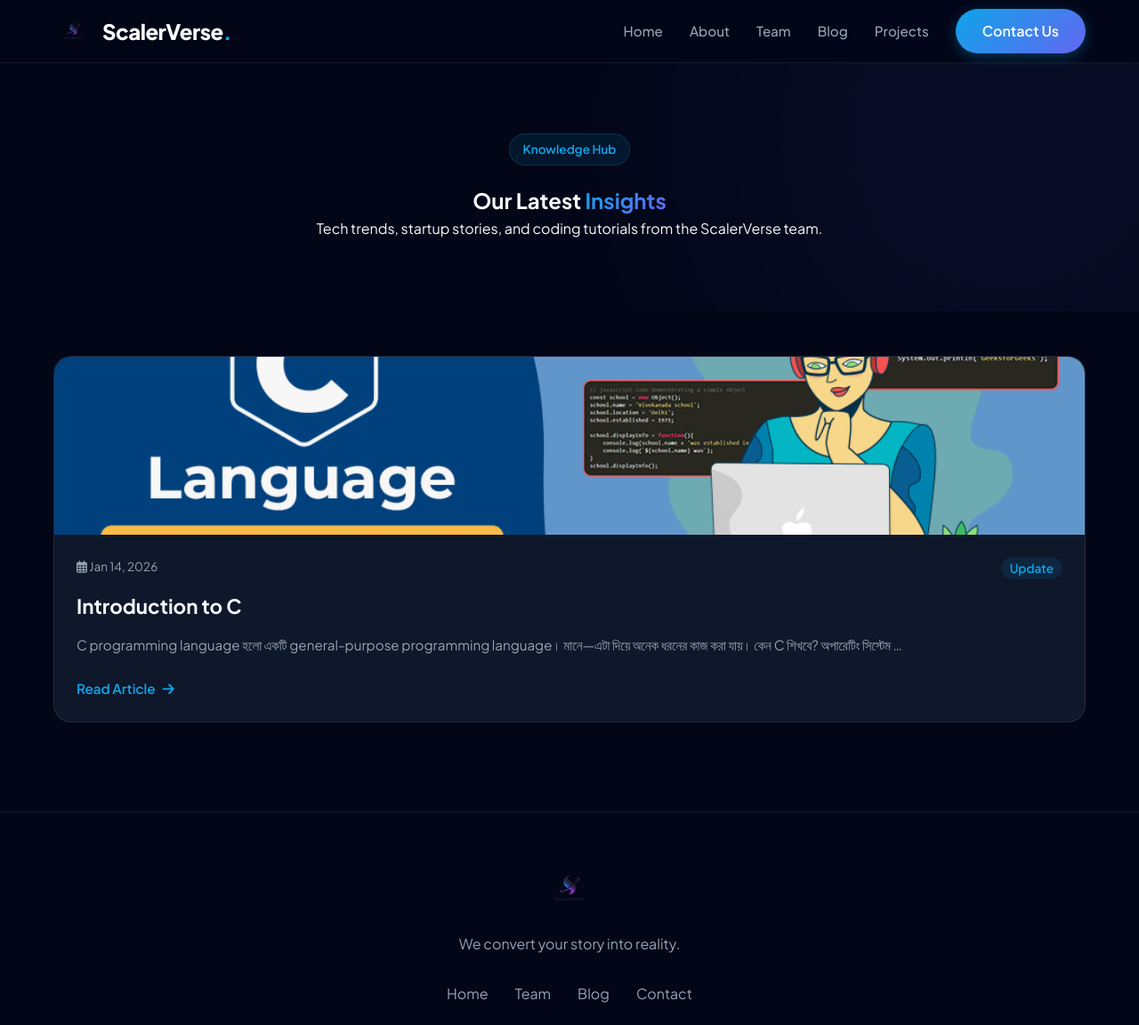
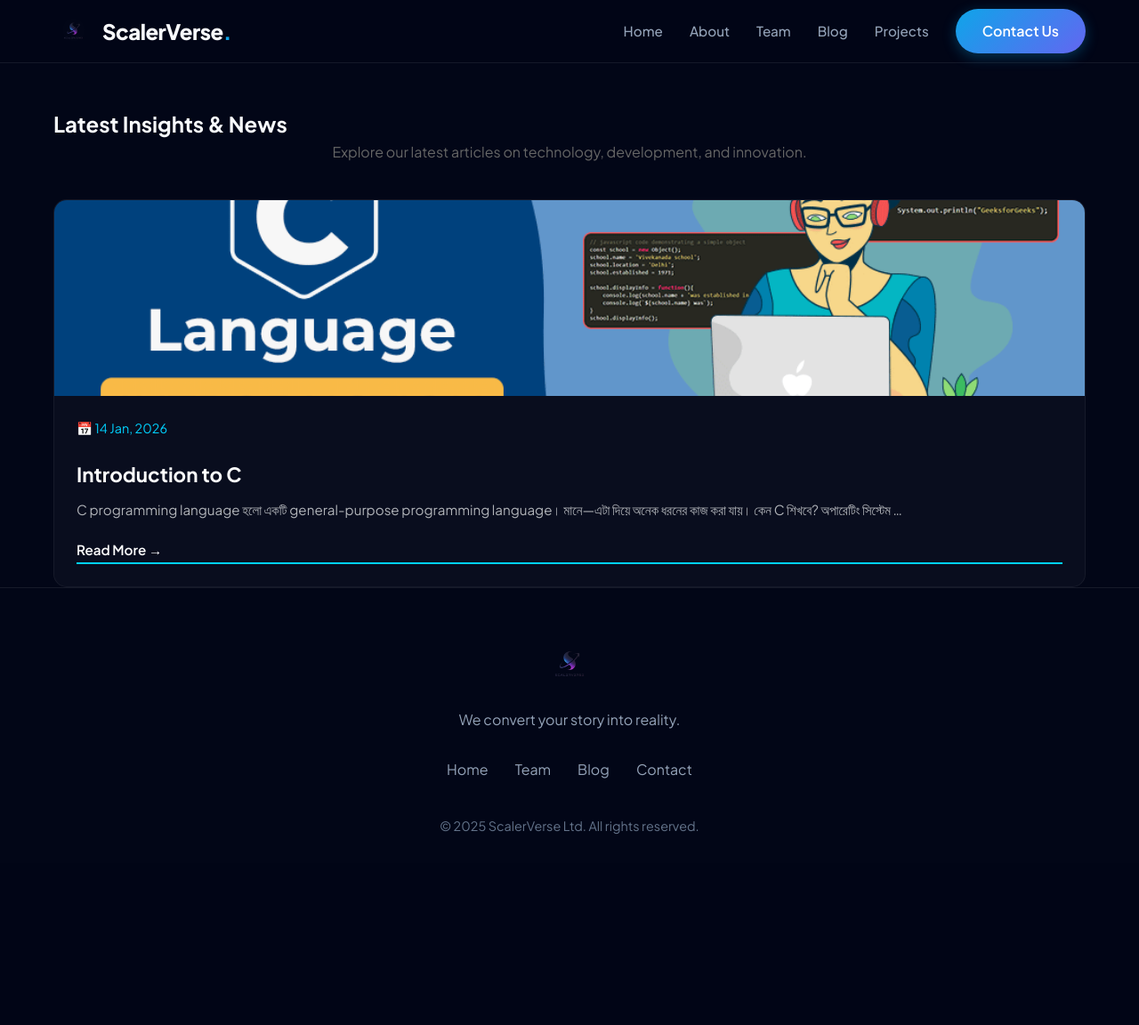
Before and after one commit to ScalerVerseLtd/svl, a Django app: page /blog/ in a window 1280 px wide. Shown: the top 1152 px of the page at 89% size. After the commit the page ends 938 px from the top, so only its background shows below. Run offline with Django 5.2, Linux system fonts and the light colour scheme; data comes from the database, SQL or seed files in the repository; both versions use the stored data as it was after the commit.

Commit message:
Added Project page and updated design

```diff
--- a/scalerverse_backend/blog/admin.py
+++ b/scalerverse_backend/blog/admin.py
@@ -1,4 +1,5 @@
 from django.contrib import admin
-from .models import BlogPost
+from .models import BlogPost, Project
 
 admin.site.register(BlogPost)
+admin.site.register(Project)
--- a/scalerverse_backend/blog/views.py
+++ b/scalerverse_backend/blog/views.py
@@ -1,20 +1,25 @@
 from django.shortcuts import render, get_object_or_404
-from .models import BlogPost
+from .models import BlogPost, Project
 
-# হোমপেজ ভিউ
 def home(request):
-    return render(request, 'index.html')
+    recent_posts = BlogPost.objects.all().order_by('-date_posted')[:3]
+    featured_projects = Project.objects.all().order_by('-created_at')[:4]
+    return render(request, 'index.html', {
+        'recent_posts': recent_posts,
+        'featured_projects': featured_projects
+    })
 
-# টিম পেজ ভিউ (লিংক ঠিক রাখার জন্য)
+def all_projects(request):
+    projects = Project.objects.all().order_by('-created_at')
+    return render(request, 'projects.html', {'projects': projects})
+
+def blog_detail(request, post_id):
+    post = get_object_or_404(BlogPost, id=post_id)
+    return render(request, 'blog_detail.html', {'post': post})
+
 def team(request):
     return render(request, 'team.html')
 
-# ব্লগ লিস্ট ভিউ
-def blog_list(request):
+def all_blogs(request):
     posts = BlogPost.objects.all().order_by('-date_posted')
     return render(request, 'blog.html', {'posts': posts})
-
-# ব্লগ ডিটেইলস ভিউ
-def blog_detail(request, pk):
-    post = get_object_or_404(BlogPost, pk=pk)
-    return render(request, 'blog_detail.html', {'post': post})
--- a/scalerverse_backend/config/urls.py
+++ b/scalerverse_backend/config/urls.py
@@ -2,17 +2,15 @@ from django.contrib import admin
 from django.urls import path
 from django.conf import settings
 from django.conf.urls.static import static
-from blog import views
+from blog.views import home, blog_detail, all_projects, team, all_blogs
 
 urlpatterns = [
     path('admin/', admin.site.urls),
-
-    # নতুন লিংকগুলো এখানে:
-    path('', views.home, name='home'),      # হোমপেজ (খালি লিংক)
-    path('team/', views.team, name='team'), # টিম পেজ
-
-    path('blog/', views.blog_list, name='blog'),
-    path('blog/<int:pk>/', views.blog_detail, name='blog_detail'),
+    path('', home, name='home'),
+    path('blog/<int:post_id>/', blog_detail, name='blog_detail'),
+    path('projects/', all_projects, name='all_projects'),
+    path('team/', team, name='team'),
+    path('blog/', all_blogs, name='blog'),
 ]
 
 if settings.DEBUG:
--- a/scalerverse_backend/static/style.css
+++ b/scalerverse_backend/static/style.css
@@ -932,3 +932,82 @@ footer {
     .hamburger.active .bar:nth-child(2) { opacity: 0; }
     .hamburger.active .bar:nth-child(3) { transform: rotate(-45deg) translate(5px, -6px); }
 }
+
+/* ====================
+   Blog Page Design Fix
+   ==================== */
+
+.blog-grid {
+    display: grid;
+    grid-template-columns: repeat(auto-fit, minmax(300px, 1fr));
+    gap: 30px;
+    margin-top: 30px;
+}
+
+.blog-card {
+    background: rgba(255, 255, 255, 0.03); /* হালকা গ্লাস এফেক্ট */
+    border: 1px solid rgba(255, 255, 255, 0.05);
+    border-radius: 15px;
+    overflow: hidden;
+    transition: transform 0.3s ease, box-shadow 0.3s ease;
+}
+
+.blog-card:hover {
+    transform: translateY(-10px);
+    box-shadow: 0 10px 30px rgba(0, 210, 255, 0.15);
+}
+
+.blog-img {
+    width: 100%;
+    height: 220px; /* ছবির হাইট ফিক্সড করে দিলাম */
+    overflow: hidden;
+}
+
+.blog-img img {
+    width: 100%;
+    height: 100%;
+    object-fit: cover; /* ছবি চ্যাপ্টা হবে না */
+    transition: transform 0.5s ease;
+}
+
+.blog-card:hover .blog-img img {
+    transform: scale(1.1); /* হোভার করলে জুম হবে */
+}
+
+.blog-content {
+    padding: 25px;
+}
+
+.blog-date {
+    display: block;
+    font-size: 0.9rem;
+    color: #00d2ff;
+    margin-bottom: 10px;
+}
+
+.blog-content h3 {
+    font-size: 1.4rem;
+    margin-bottom: 12px;
+    line-height: 1.4;
+    color: #fff;
+}
+
+.blog-content p {
+    font-size: 0.95rem;
+    color: #b0b3b8;
+    margin-bottom: 20px;
+    line-height: 1.6;
+}
+
+.read-more {
+    color: #fff;
+    font-weight: 600;
+    text-decoration: none;
+    border-bottom: 2px solid #00d2ff;
+    padding-bottom: 2px;
+    transition: color 0.3s ease;
+}
+
+.read-more:hover {
+    color: #00d2ff;
+}
--- /dev/null
+++ b/scalerverse_backend/templates/base.html
@@ -0,0 +1,73 @@
+{% load static %}
+<!DOCTYPE html>
+<html lang="en">
+
+<head>
+    <meta name="google-site-verification" content="8jqddc6foWPMt5c2HZVhnJwSlGboReeHhjDGeeKa_Yw" />
+    <meta charset="UTF-8">
+    <meta name="viewport" content="width=device-width, initial-scale=1.0">
+    <title>ScalerVerse Ltd | Digital Solutions</title>
+
+    <link rel="preconnect" href="https://fonts.googleapis.com">
+    <link rel="preconnect" href="https://fonts.gstatic.com" crossorigin>
+    <link href="https://fonts.googleapis.com/css2?family=Plus+Jakarta+Sans:wght@400;500;600;700;800&display=swap" rel="stylesheet">
+    <link rel="stylesheet" href="https://cdnjs.cloudflare.com/ajax/libs/font-awesome/6.4.0/css/all.min.css">
+
+    <link rel="stylesheet" href="{% static 'style.css' %}">
+</head>
+
+<body>
+    <nav class="navbar">
+        <div class="container nav-container">
+            <div class="logo-container">
+                <a href="{% url 'home' %}" class="logo-link">
+                    <img src="{% static 'assets/logo_removed-bg.png' %}" alt="ScalerVerse Logo" class="nav-logo">
+                </a>
+                <div class="logo-text">ScalerVerse<span class="highlight">.</span></div>
+            </div>
+
+            <ul class="nav-links">
+                <li><a href="{% url 'home' %}" class="nav-link">Home</a></li>
+
+                <li><a href="{% url 'home' %}#about" class="nav-link">About</a></li>
+
+                <li><a href="{% url 'team' %}" class="nav-link">Team</a></li>
+
+                <li><a href="{% url 'blog' %}" class="nav-link">Blog</a></li>
+
+                <li><a href="{% url 'all_projects' %}" class="nav-link">Projects</a></li>
+                <li><a href="{% url 'home' %}#contact" class="btn-primary">Contact Us</a></li>
+            </ul>
+
+            <button class="hamburger">
+                <span class="bar"></span>
+                <span class="bar"></span>
+                <span class="bar"></span>
+            </button>
+        </div>
+    </nav>
+    {% block content %}
+{% endblock %}
+    <footer>
+        <div class="container footer-content">
+            <div class="footer-top">
+                <div class="footer-brand">
+                    <img src="{% static 'assets/logo_removed-bg.png' %}" alt="ScalerVerse Logo" class="footer-logo">
+                    <p>We convert your story into reality.</p>
+                </div>
+                <div class="footer-nav">
+                    <a href="{% url 'home' %}">Home</a>
+                    <a href="{% url 'team' %}">Team</a>
+                    <a href="{% url 'blog' %}">Blog</a>
+                    <a href="#contact">Contact</a>
+                </div>
+            </div>
+            <div class="footer-bottom">
+                <p>&copy; 2025 ScalerVerse Ltd. All rights reserved.</p>
+            </div>
+        </div>
+    </footer>
+
+    <script src="{% static 'main.js' %}"></script>
+</body>
+</html>
--- a/scalerverse_backend/templates/blog.html
+++ b/scalerverse_backend/templates/blog.html
@@ -1,117 +1,41 @@
+{% extends 'base.html' %}
 {% load static %}
-<!DOCTYPE html>
-<html lang="en">
 
-<head>
-    <meta charset="UTF-8">
-    <meta name="viewport" content="width=device-width, initial-scale=1.0">
-    <title>Insights & News | ScalerVerse Ltd</title>
+{% block content %}
+<section class="section" style="padding-top: 120px; min-height: 80vh;">
+    <div class="container">
+        <h2 class="section-title">Latest Insights & News</h2>
+        <p style="text-align: center; margin-bottom: 40px; color: #666;">
+            Explore our latest articles on technology, development, and innovation.
+        </p>
 
-    <link rel="preconnect" href="https://fonts.googleapis.com">
-    <link rel="preconnect" href="https://fonts.gstatic.com" crossorigin>
-    <link href="https://fonts.googleapis.com/css2?family=Plus+Jakarta+Sans:wght@400;500;600;700;800&display=swap" rel="stylesheet">
-
-    <link rel="stylesheet" href="https://cdnjs.cloudflare.com/ajax/libs/font-awesome/6.4.0/css/all.min.css">
-
-    <link rel="stylesheet" href="{% static 'style.css' %}">
-</head>
-
-<body>
-    <nav class="navbar">
-        <div class="container nav-container">
-            <div class="logo-container">
-                <a href="{% url 'home' %}" class="logo-link">
-                    <img src="{% static 'assets/logo_removed-bg.png' %}" alt="ScalerVerse Logo" class="nav-logo">
-                </a>
-                <div class="logo-text">ScalerVerse<span class="highlight">.</span></div>
-            </div>
-
-            <ul class="nav-links">
-                <li><a href="{% url 'home' %}" class="nav-link">Home</a></li>
-
-                <li><a href="{% url 'home' %}#about" class="nav-link">About</a></li>
-
-                <li><a href="{% url 'team' %}" class="nav-link">Team</a></li>
-
-                <li><a href="{% url 'blog' %}" class="nav-link">Blog</a></li>
-
-                <li><a href="{% url 'home' %}#projects" class="nav-link">Projects</a></li>
-                <li><a href="{% url 'home' %}#contact" class="btn-primary">Contact Us</a></li>
-            </ul>
-
-            <button class="hamburger">
-                <span class="bar"></span>
-                <span class="bar"></span>
-                <span class="bar"></span>
-            </button>
-        </div>
-    </nav>
-
-    <section class="page-header">
-        <div class="container text-center">
-            <span class="badge">Knowledge Hub</span>
-            <h1 class="fade-in">Our Latest <span class="gradient-text">Insights</span></h1>
-            <p class="fade-in delay-1">Tech trends, startup stories, and coding tutorials from the ScalerVerse team.</p>
-        </div>
-        <div class="glow-effect top-right"></div>
-    </section>
-
-    <section class="blog-section">
-        <div class="container">
         <div class="blog-grid">
-
             {% for post in posts %}
-                <article class="blog-card reveal">
-                    <div class="blog-img-box">
+            <div class="blog-card reveal">
+                <div class="blog-img">
                     {% if post.image %}
-        <img src="{{ post.image.url }}" alt="{{ post.title }}" style="width: 100%; height: 100%; object-fit: cover;">
+                        <img src="{{ post.image.url }}" alt="{{ post.title }}">
                     {% else %}
-        <div class="blog-placeholder gradient-1">
-            <i class="fas fa-newspaper"></i>
-        </div>
+                        <img src="{% static 'assets/blog-placeholder.jpg' %}" alt="Blog Image">
                     {% endif %}
                 </div>
                 <div class="blog-content">
                     <div class="blog-meta">
-                            <span class="date"><i class="far fa-calendar-alt"></i> {{ post.date_posted|date:"M d, Y" }}</span>
-                            <span class="tag">Update</span>
+                        <span class="blog-date">📅 {{ post.date_posted|date:"d M, Y" }}</span>
                     </div>
                     <h3>{{ post.title }}</h3>
                     <p>{{ post.content|truncatewords:20 }}</p>
-                        <a href="{% url 'blog_detail' pk=post.pk %}"" class="read-more">Read Article <i class="fas fa-arrow-right"></i></a>
+                    <a href="{% url 'blog_detail' post.id %}" class="read-more">Read More →</a>
                 </div>
-                </article>
+            </div>
             {% empty %}
-                    <div style="grid-column: 1 / -1; text-align: center; padding: 80px 0;">
-                        <i class="fas fa-pen-fancy" style="font-size: 3rem; color: #94a3b8; margin-bottom: 20px;"></i>
-                        <h3 style="color: #f8fafc; font-size: 1.5rem;">No posts yet!</h3>
-                        <p style="color: #94a3b8;">Check back later for updates.</p>
+            <div style="grid-column: 1 / -1; text-align: center; padding: 50px;">
+                <h3 style="color: #888;">📭 No blog posts available right now.</h3>
+                <p>Check back later for updates!</p>
             </div>
             {% endfor %}
         </div>
     </div>
 </section>
 
-    <footer>
-        <div class="container footer-content">
-            <div class="footer-top">
-                <div class="footer-brand">
-                    <img src="{% static 'assets/logo_removed-bg.png' %}" alt="ScalerVerse Logo" class="footer-logo">
-                    <p>We convert your story into reality.</p>
-                </div>
-                <div class="footer-nav">
-                    <a href="index.html">Home</a>
-                    <a href="team.html">Team</a>
-                    <a href="{% url 'blog' %}">Blog</a>
-                    <a href="index.html#contact">Contact</a>
-                </div>
-            </div>
-            <div class="footer-bottom">
-                <p>&copy; 2025 ScalerVerse Ltd. All rights reserved.</p>
-            </div>
-        </div>
-    </footer>
-
-    <script src="{% static 'main.js' %}"></script>
-</body>
-</html>
+{% endblock %}
```
Also changed, not shown: scalerverse_backend/blog/models.py (+11 -0 lines), scalerverse_backend/templates/index.html (+33 -20 lines), scalerverse_backend/templates/projects.html (added, +34 -0 lines), scalerverse_backend/blog/migrations/0004_project_alter_blogpost_id.py (added), scalerverse_backend/db.sqlite3. Lines whose indentation alone changed are shown as unchanged.
